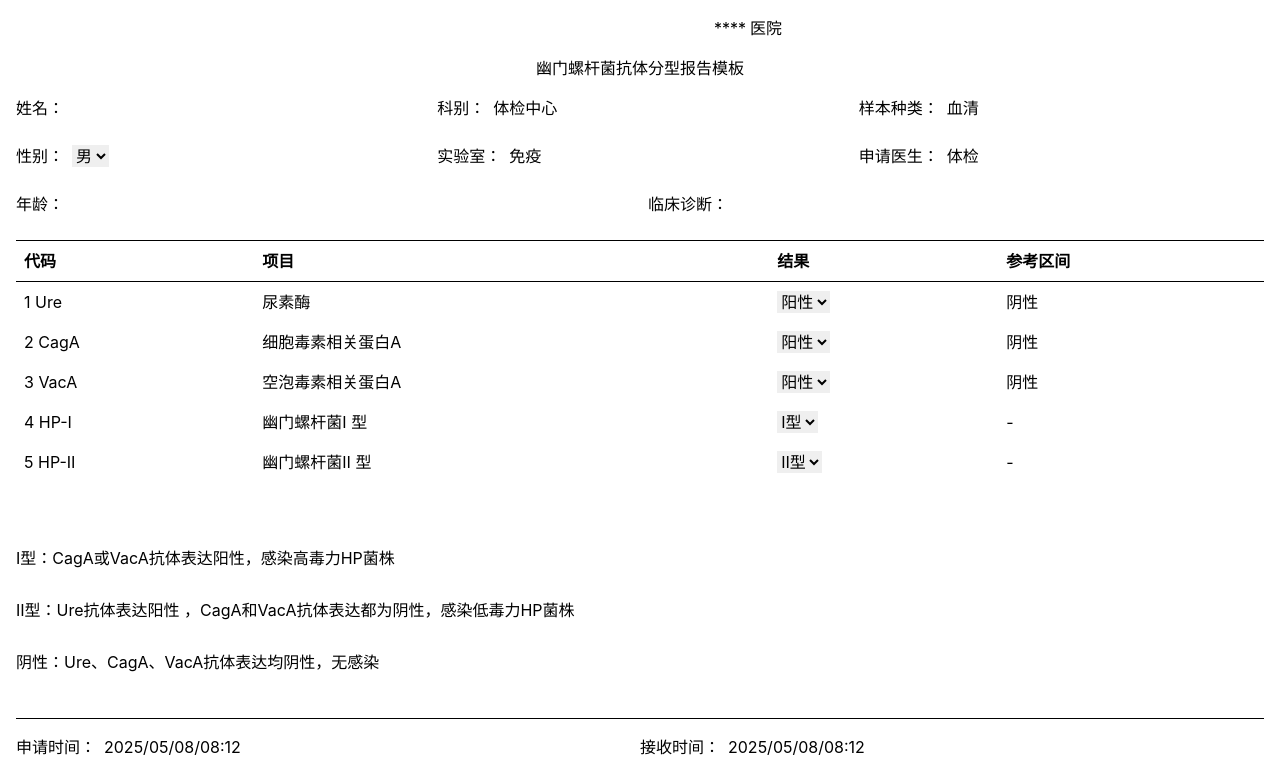
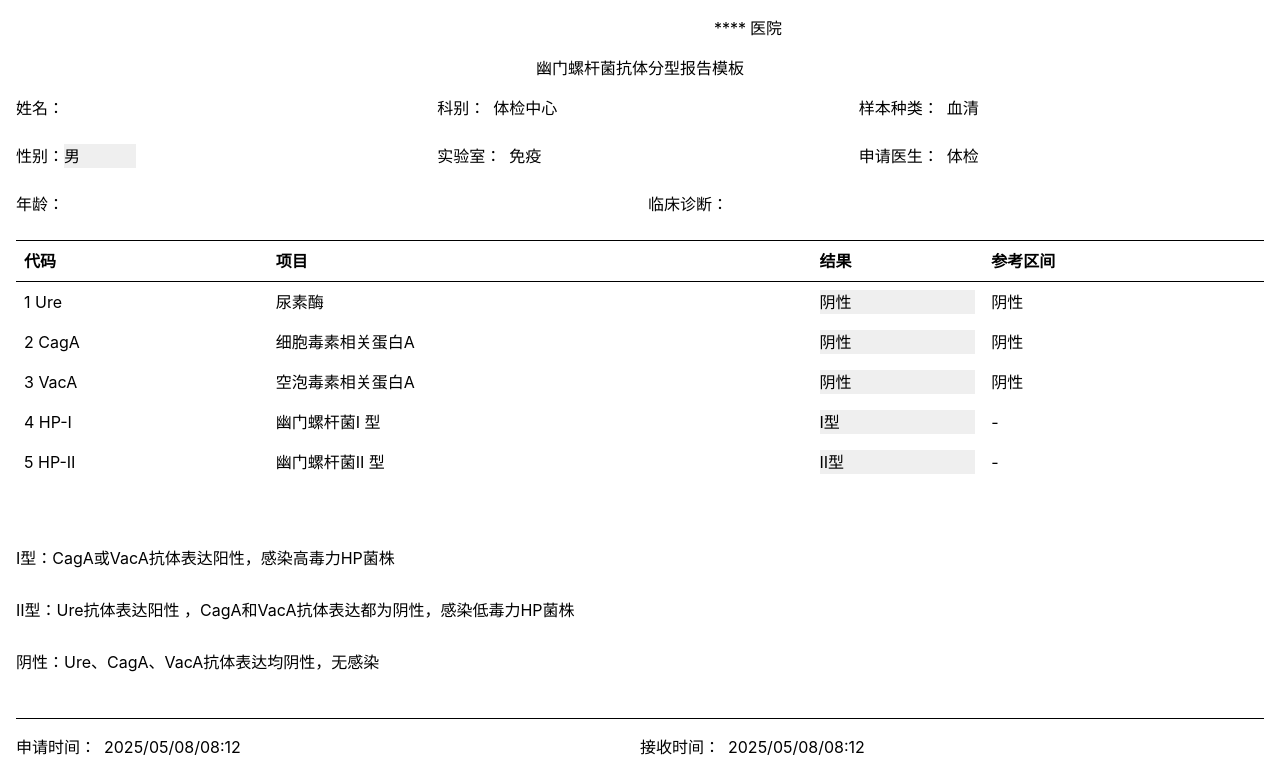
Before and after one commit to wenternight/Reportprint, a plain HTML site: page index.html in a window 1280 px wide. Both pictures are taken after a click on the button "登录/注册". Shown: the top 772 px of the page. Drawn offline with nearby package versions, Linux system fonts and the light colour scheme.

Commit message:
Update index.html
优化界面内容

```diff
--- a/index.html
+++ b/index.html
@@ -1,6 +1,5 @@
 <!DOCTYPE html>
 <html lang="en">
-
 <head>
     <meta charset="UTF-8">
     <meta name="viewport" content="width=device-width, initial-scale=1.0">
@@ -53,6 +52,13 @@
             white-space: nowrap;
             margin-bottom: 8px;
         }
+        .input-row-short{
+           display: flex;
+            align-items: center;
+            white-space: nowrap;
+            margin-bottom: 8px;
+             width: 120px;
+         }
 
        .input-row label {
             margin-right: 8px;
@@ -83,9 +89,14 @@
             border-bottom: 0.5px solid black;
         }
 
+        /* 修改 select 样式 */
         select {
             border: none;
             outline: none;
+            width: 100%; /* 设置宽度为 100% */
+            -webkit-appearance: none; /* 隐藏 Safari 和 Chrome 的默认箭头 */
+            -moz-appearance: none; /* 隐藏 Firefox 的默认箭头 */
+            appearance: none; /* 隐藏默认箭头 */
         }
 
        .grid {
@@ -161,7 +172,7 @@
             </div>
         </div>
         <div class="grid grid-cols-3 gap-4 mb-4">
-            <div class="input-row">
+            <div class="input-row-short">
                 <label>性别：</label>
                 <select>
                     <option>男</option>
@@ -178,7 +189,7 @@
             </div>
         </div>
         <div class="grid grid-cols-2 gap-4 mb-4">
-            <div class="input-row">
+            <div class="input-row-short">
                 <label>年龄：</label>
                 <input type="text">
             </div>
@@ -203,8 +214,8 @@
                     <td>尿素酶</td>
                     <td>
                         <select>
+                            <option>阴性</option>
                             <option>阳性</option>
-                            <option>阴性</option>
                         </select>
                     </td>
                     <td>阴性</td>
@@ -214,8 +225,8 @@
                     <td>细胞毒素相关蛋白A</td>
                     <td>
                         <select>
+                            <option>阴性</option>
                             <option>阳性</option>
-                            <option>阴性</option>
                         </select>
                     </td>
                     <td>阴性</td>
@@ -225,8 +236,8 @@
                     <td>空泡毒素相关蛋白A</td>
                     <td>
                         <select>
+                            <option>阴性</option>
                             <option>阳性</option>
-                            <option>阴性</option>
                         </select>
                     </td>
                     <td>阴性</td>
```
